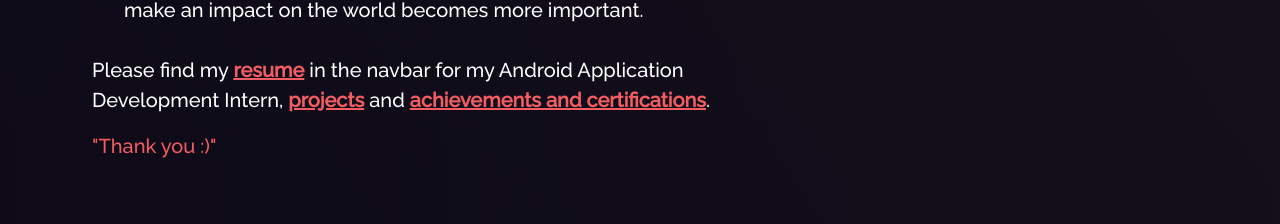
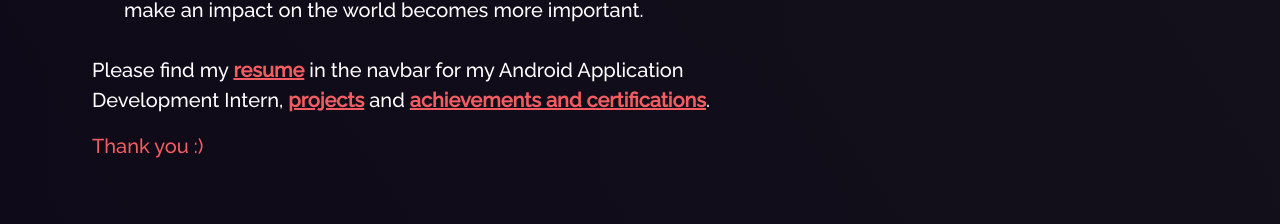
Before and after one commit to Rakesh-Singh-6789/temp-portfolio, a React (Create React App) app: page /about in a window 1280 px wide. Shown: the part 895-1119 px from the top of the page. Built offline with nearby package versions, Linux system fonts and the light colour scheme.

Commit message:
About and resume update

```diff
--- a/src/components/About/AboutCard.js
+++ b/src/components/About/AboutCard.js
@@ -51,7 +51,7 @@ function AboutCard() {
                 </li>
               </ul>
             </span>
-            <span className="orange">"Thank you :)"</span>
+            <span className="orange">Thank you :)</span>
           </span>
         </blockquote>
     </Card>
```
Also changed, not shown: src/Assets/Rakesh_Resume.png, 1 other file (tests, documents, lock files or other folders).
